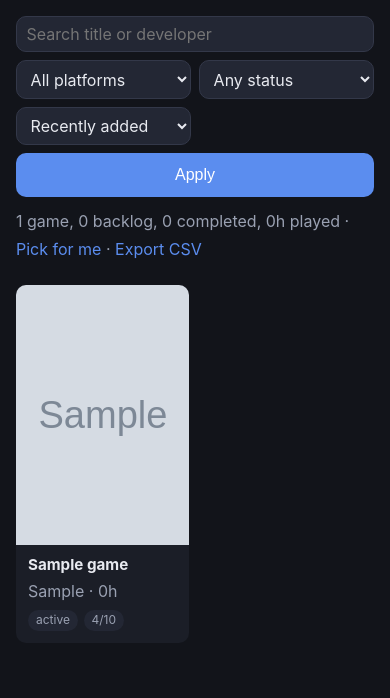
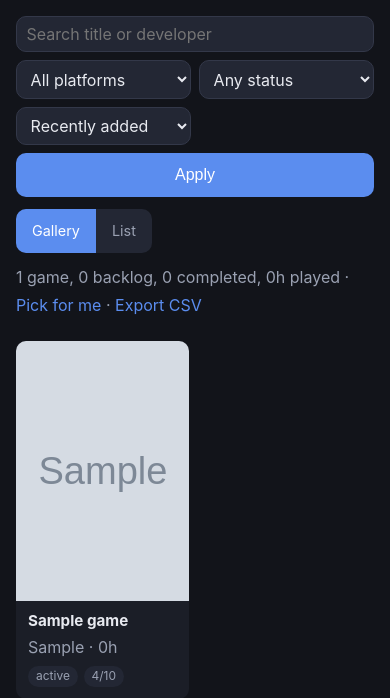
Before and after one commit to JordanMcV/hoard, a FastAPI app: page /games in a window 390 px wide. Shown: the part 69-767 px from the top of the page. Run offline with FastAPI, Linux system fonts and the light colour scheme; tables that the repository leaves empty hold one stand-in row (values such as "Sample post"); grey boxes marked "Sample" are stand-in pictures.

Commit message:
Sort movies by title and add a list view
Movies opened in the order they were added, which is not how you look for a
film you already own. Default the movie list to title order. The sort menu
still offers the old order, and games keep their existing default.

Add a list view alongside the gallery on both the movies and games pages.
The gallery shows large artwork and fits about a dozen titles on screen; the
list puts a thumbnail, the title and the badges on one line and fits far
more. A toggle switches between them.

The toggle carries the current filters, and the filter form carries the
current view, so switching either one does not reset the other.

```diff
--- a/app/main.py
+++ b/app/main.py
@@ -2,6 +2,7 @@ import csv
 import io
 import logging
 from pathlib import Path
+from urllib.parse import urlencode
 
 import httpx
 from fastapi import FastAPI, Form, Request
@@ -31,11 +32,20 @@ templates.env.globals.update(
 )
 
 
+def _view_urls(request: Request) -> dict:
+    """Links to each view that keep the current filters."""
+    params = {k: v for k, v in request.query_params.items() if k != "view"}
+    return {
+        v: f"{request.url.path}?{urlencode({**params, 'view': v})}"
+        for v in ("grid", "list")
+    }
+
+
 # Movies
 
 @app.get("/")
 def index(request: Request, q: str = "", medium: str = "", quality: str = "", watched: str = "",
-          sort: str = "added", msg: str = "", error: str = ""):
+          sort: str = "title", view: str = "grid", msg: str = "", error: str = ""):
     movies = db.list_movies(q=q, medium=medium, quality=quality, watched=watched, sort=sort)
     return templates.TemplateResponse(
         request,
@@ -48,6 +58,8 @@ def index(request: Request, q: str = "", medium: str = "", quality: str = "", wa
             "quality": quality,
             "watched": watched,
             "sort": sort,
+            "view": view,
+            "view_urls": _view_urls(request),
             "msg": msg,
             "error": error,
             "plex_enabled": plex.enabled(),
@@ -177,7 +189,8 @@ def delete(movie_id: int):
 # Games
 
 @app.get("/games")
-def games_index(request: Request, q: str = "", platform: str = "", status: str = "", sort: str = "added", msg: str = "", error: str = ""):
+def games_index(request: Request, q: str = "", platform: str = "", status: str = "",
+                sort: str = "added", view: str = "grid", msg: str = "", error: str = ""):
     games = db.list_games(q=q, platform=platform, status=status, sort=sort)
     return templates.TemplateResponse(
         request,
@@ -189,6 +202,8 @@ def games_index(request: Request, q: str = "", platform: str = "", status: str =
             "platform": platform,
             "status": status,
             "sort": sort,
+            "view": view,
+            "view_urls": _view_urls(request),
             "msg": msg,
             "error": error,
             "steam_enabled": steam.enabled(),
--- a/app/static/style.css
+++ b/app/static/style.css
@@ -131,6 +131,48 @@ input, select, textarea {
 .badge.status-completed { background: #1f4d2e; color: #9fdcb2; }
 .badge.status-dropped { background: #4d2a1f; color: #dcb29f; }
 
+.viewtoggle {
+  display: flex;
+  background: var(--surface-2);
+  border-radius: var(--radius);
+  overflow: hidden;
+  flex-shrink: 0;
+}
+.viewtoggle a {
+  padding: 0.4rem 0.8rem;
+  color: var(--muted);
+  text-decoration: none;
+  font-size: 0.9rem;
+}
+.viewtoggle a.active { background: var(--accent); color: #fff; }
+
+.list { display: flex; flex-direction: column; gap: 0.4rem; }
+.row {
+  display: flex;
+  align-items: center;
+  gap: 0.75rem;
+  background: var(--surface);
+  border-radius: var(--radius);
+  padding: 0.5rem 0.75rem;
+  text-decoration: none;
+  color: var(--text);
+}
+.row img, .row .row-thumb {
+  width: 36px;
+  aspect-ratio: 2 / 3;
+  object-fit: cover;
+  border-radius: 5px;
+  background: var(--surface-2);
+  flex-shrink: 0;
+}
+.row-main { display: flex; flex-direction: column; flex: 1; min-width: 0; }
+.row-main strong { font-size: 0.95rem; overflow-wrap: anywhere; }
+.row-meta { display: flex; gap: 0.35rem; flex-shrink: 0; }
+
+@media (hover: hover) {
+  .row:hover { background: var(--surface-2); }
+}
+
 .syncbar {
   display: flex;
   align-items: center;
@@ -232,6 +274,10 @@ input, select, textarea {
 
   .syncbar > form, .syncbar > form button { width: 100%; }
 
+  .viewtoggle { align-self: flex-start; }
+  .viewtoggle a { padding: 0.6rem 1rem; min-height: 44px; display: flex; align-items: center; }
+  .row-meta { flex-direction: column; align-items: flex-end; gap: 0.2rem; }
+
   .searchbar { flex-wrap: wrap; }
   .searchbar input { flex: 1 1 100%; }
   .searchbar button { width: 100%; }
--- a/app/templates/games_index.html
+++ b/app/templates/games_index.html
@@ -5,6 +5,7 @@
 {% if error %}<p class="error">{{ error }}</p>{% endif %}
 <section class="toolbar">
   <form method="get" action="/games" class="filters">
+    <input type="hidden" name="view" value="{{ view }}">
     <input type="search" name="q" value="{{ q }}" placeholder="Search title or developer">
     <select name="platform">
       <option value="">All platforms</option>
@@ -27,6 +28,10 @@
     </select>
     <button type="submit">Apply</button>
   </form>
+  <div class="viewtoggle" role="group" aria-label="View">
+    <a href="{{ view_urls.grid }}" {% if view != 'list' %}class="active" aria-current="true"{% endif %}>Gallery</a>
+    <a href="{{ view_urls.list }}" {% if view == 'list' %}class="active" aria-current="true"{% endif %}>List</a>
+  </div>
   <p class="stats">
     {{ stats.total }} game{{ '' if stats.total == 1 else 's' }}, {{ stats.backlog }} backlog,
     {{ stats.completed }} completed, {{ (stats.playtime_minutes / 60) | round | int }}h played
@@ -47,7 +52,29 @@
 </section>
 {% endif %}
 
-{% if games %}
+{% if games and view == 'list' %}
+<section class="list">
+  {% for g in games %}
+  <a class="row" href="/games/{{ g.id }}">
+    {% if g.cover_file %}
+    <img src="/posters/{{ g.cover_file }}" alt="" loading="lazy">
+    {% else %}
+    <span class="row-thumb"></span>
+    {% endif %}
+    <span class="row-main">
+      <strong>{{ g.title }}</strong>
+      <span class="muted small">
+        {{ g.platform }}{% if g.playtime_minutes %} · {{ (g.playtime_minutes / 60) | round | int }}h{% endif %}
+      </span>
+    </span>
+    <span class="row-meta">
+      <span class="badge status-{{ g.status | lower }}">{{ g.status }}</span>
+      {% if g.personal_rating %}<span class="badge">{{ g.personal_rating }}/10</span>{% endif %}
+    </span>
+  </a>
+  {% endfor %}
+</section>
+{% elif games %}
 <section class="grid">
   {% for g in games %}
   <a class="card" href="/games/{{ g.id }}">
```
Also changed, not shown: app/templates/index.html (+28 -1 lines).
